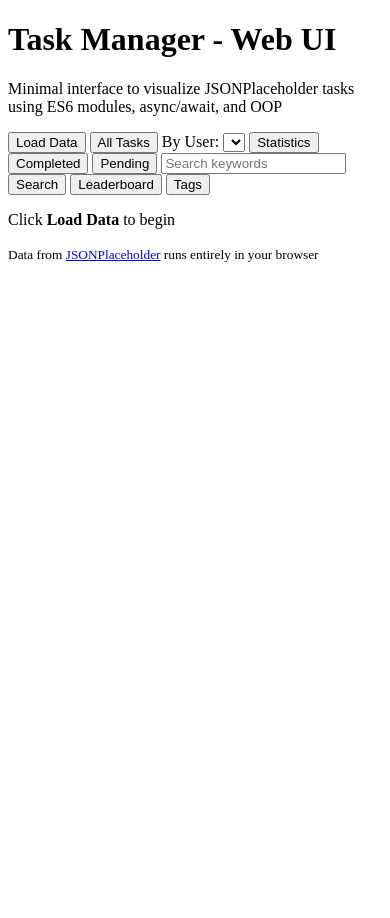
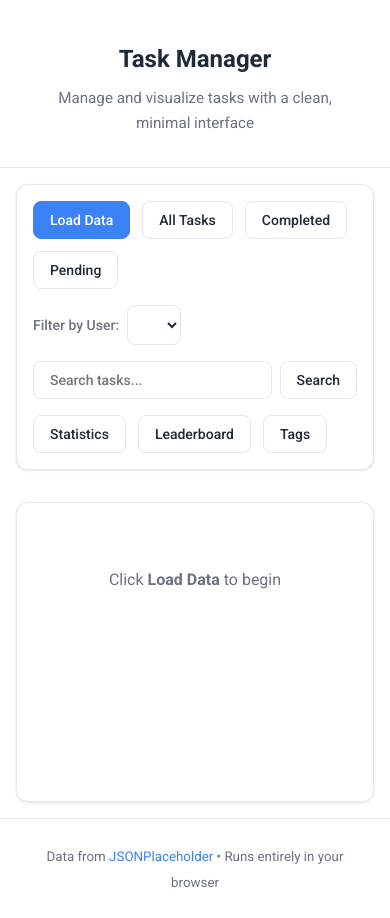
Before and after one commit to mmanueljoe/taskManagerAPIClient, a website: page index.html in a window 390 px wide. Before the commit the page ends 844 px from the top, so only its background shows below. Drawn offline with Linux system fonts and the light colour scheme.

Commit message:
implement ui interface for task manager client api

```diff
--- a/index.html
+++ b/index.html
@@ -3,37 +3,50 @@
   <head>
     <meta charset="UTF-8" />
     <meta name="viewport" content="width=device-width, initial-scale=1.0" />
-    <title>Task Manager - Web UI</title>
+    <link rel="stylesheet" href="./styles.css">
+    <title>Task Manager</title>
   </head>
   <body>
+    <div class="container">
       <header>
-
-        <h1>Task Manager - Web UI</h1>
+        <h1>Task Manager</h1>
         <p class="muted">
-          Minimal interface to visualize JSONPlaceholder tasks using ES6 modules,
-          async/await, and OOP
+          Manage and visualize tasks with a clean, minimal interface
         </p>
       </header>
 
       <main>
         <section class="toolbar">
-            <button id="load">Load Data</button>
+          <div class="toolbar-group">
+            <button id="load" class="btn-primary">Load Data</button>
             <button id="all">All Tasks</button>
-            <label for="userSelect">
-                By User:
-                <select name="" id="userSelect"></select>
+            <button id="completed">Completed</button>
+            <button id="pending">Pending</button>
+          </div>
+
+          <div class="toolbar-group">
+            <label for="userSelect" class="select-wrapper">
+              <span>Filter by User:</span>
+              <select id="userSelect"></select>
             </label>
+          </div>
+
+          <div class="toolbar-group">
+            <div class="search-wrapper">
+              <input id="searchInput" type="text" placeholder="Search tasks...">
+              <button id="searchBtn">Search</button>
+            </div>
+          </div>
+
+          <div class="toolbar-group">
             <button id="stats">Statistics</button>
-            <button>Completed</button>
-            <button>Pending</button>
-            <input id="searchInput" type="text" placeholder="Search keywords">
-            <button>Search</button>
-            <button>Leaderboard</button>
-            <button>Tags</button>
+            <button id="leaderboard">Leaderboard</button>
+            <button id="tagsBtn">Tags</button>
+          </div>
         </section>
 
-        <section id="panel">
-            <p>
+        <section id="panel" class="panel">
+          <p class="empty-state">
             Click <strong>Load Data</strong> to begin
           </p>
         </section>
@@ -41,12 +54,11 @@
 
       <footer>
         <small>
-            Data from <a href="https://jsonplaceholder.typicode.com">JSONPlaceholder</a> runs entirely in your browser
+          Data from <a href="https://jsonplaceholder.typicode.com" target="_blank">JSONPlaceholder</a> • Runs entirely in your browser
         </small>
       </footer>
+    </div>
 
-    <script src="./src/main.js ">
-
-    </script>
+    <script src="./src/uiMain.js" type="module"></script>
   </body>
 </html>
--- a/src/ui.js
+++ b/src/ui.js
@@ -1,4 +1,4 @@
-import { getElementByType } from "./utils";
+import { getElementByType } from "./utils.js";
 
 export class UI {
   constructor() {
@@ -107,18 +107,18 @@ export class UI {
             <h3>Statistics</h3>
             <div class='stats'>
                 <div class='stat'>
-                    <div>Total</div><strong>${stats.total}</strong>
+                    <div>Total</div><strong>${stats.totalTasks}</strong>
                 <div>
-                div class="stat">
-                    <div>Completed</div><strong>${stats.completed}</strong>
+                <div class='stat'>
+                    <div>Completed</div><strong>${stats.completedTasks}</strong>
                 </div>
-                <div class="stat">
-                    <div>Pending</div><strong>${stats.pending}</strong>
+                <div class='stat'>
+                    <div>Pending</div><strong>${stats.pendingTasks}</strong>
                 </div>
-                <div class="stat">
-                    <div>Overdue (demo)</div><strong>${stats.overdue}</strong>
+                <div class='stat'>
+                    <div>Overdue</div><strong>${stats.overdueTasks}</strong>
                 </div>
-                <div class="stat">
+                <div class='stat'>
                     <div>Unique users</div><strong>${stats.uniqueUsers}</strong>
                 </div>
             </div>
@@ -205,11 +205,11 @@ export class UI {
     }
 
     if(onPending){
-        this.elements.addEventListener('click', onPending);
+        this.elements.pending.addEventListener('click', onPending);
     }
 
     if(onCompleted){
-        this.elements.addEventListener('click', onCompleted);
+        this.elements.completed.addEventListener('click', onCompleted);
     }
 
     if(onSearch){
--- a/src/utils.js
+++ b/src/utils.js
@@ -1,21 +1,18 @@
 export function getElementByType(type, selector){
-    switch(type){
-        case type.toLowerCase() === 'id': {
-            document.getElementById(selector);
-            break;
+    switch(type.toLowerCase(type)){
+        case 'id': {
+            return document.getElementById(selector);
         }
 
-        case type.toLowerCase() === 'class': {
-            document.getElementsByClassName(selector);
-            break;
+        case 'class': {
+            return document.getElementsByClassName(selector);
         }
 
         case type.toLowerCase() === 'tag': {
-            document.getElementsByTagName(selector);
-            break;
+            return document.getElementsByTagName(selector);
         }
 
-        default:{
+        default: {
             console.log('Invalid selector type!');
             break;
         }
--- a/styles.css
+++ b/styles.css
@@ -1,85 +1,205 @@
+@import url('https://fonts.googleapis.com/css2?family=Roboto:ital,wght@0,100..900;1,100..900&display=swap');
+
 :root {
-  --bg: #0f172a;
-  --fg: #e5e7eb;
-  --muted: #94a3b8;
-  --accent: #22c55e;
-  --warn: #f59e0b;
+  --bg: #ffffff;
+  --fg: #1f2937;
+  --muted: #6b7280;
+  --accent: #3b82f6;
+  --accent-hover: #2563eb;
+  --success: #10b981;
+  --warning: #f59e0b;
   --danger: #ef4444;
-  --card: #111827;
-  --border: #1f2937;
+  --border: #e5e7eb;
+  --card: #f9fafb;
+  --shadow: 0 1px 3px rgba(0, 0, 0, 0.1);
+  --shadow-lg: 0 4px 6px rgba(0, 0, 0, 0.1);
+}
+
+* {
+  box-sizing: border-box;
 }
 
 body {
-  font-family: system-ui, -apple-system, Segoe UI, Roboto, Ubuntu, Cantarell,
-    "Noto Sans", sans-serif;
-  background: var(--bg);
+  font-family: 'Roboto', sans-serif;
+  background: var(--card);
   color: var(--fg);
   margin: 0;
+  padding: 0;
+  line-height: 1.6;
 }
 
-header,
-footer {
-  padding: 1rem 2rem;
+.container {
+  max-width: 1400px;
+  margin: 0 auto;
+  background: var(--bg);
+  min-height: 100vh;
+  display: flex;
+  flex-direction: column;
+  box-shadow: 0 0 40px rgba(0, 0, 0, 0.05);
+}
+
+header {
+  padding: 2.5rem 2rem 2rem;
+  text-align: center;
   border-bottom: 1px solid var(--border);
 }
 
-footer {
-  border-top: 1px solid var(--border);
-  border-bottom: none;
-  color: var(--muted);
+header h1 {
+  margin: 0 0 0.5rem;
+  font-size: 2rem;
+  font-weight: 700;
+  color: var(--fg);
+}
+
+header .muted {
+  margin: 0;
+  font-size: 0.95rem;
 }
 
 main {
-  padding: 1rem 2rem;
-  display: grid;
-  gap: 1rem;
+  flex: 1;
+  padding: 2rem;
+  display: flex;
+  flex-direction: column;
+  gap: 2rem;
 }
+
 .toolbar {
   display: flex;
+  flex-direction: column;
+  gap: 1rem;
+  padding: 1.5rem;
+  background: var(--bg);
+  border: 1px solid var(--border);
+  border-radius: 12px;
+  box-shadow: var(--shadow);
+}
+
+.toolbar-group {
+  display: flex;
   flex-wrap: wrap;
-  gap: 0.5rem;
+  gap: 0.75rem;
   align-items: center;
 }
 
 button,
 input,
 select {
-  background: var(--card);
+  font-family: 'Roboto', sans-serif;
+  font-size: 0.875rem;
+  padding: 0.625rem 1rem;
+  border: 1px solid var(--border);
+  border-radius: 8px;
+  transition: all 0.2s ease;
+  font-weight: 500;
+}
+
+button {
+  background: var(--bg);
   color: var(--fg);
-  border: 1px solid var(--border);
-  padding: 0.5rem 0.75rem;
-  border-radius: 0.5rem;
   cursor: pointer;
 }
 
 button:hover {
+  background: var(--card);
   border-color: var(--muted);
+  transform: translateY(-1px);
+  box-shadow: var(--shadow);
+}
+
+.btn-primary {
+  background: var(--accent);
+  color: white;
+  border-color: var(--accent);
+}
+
+.btn-primary:hover {
+  background: var(--accent-hover);
+  border-color: var(--accent-hover);
+}
+
+input,
+select {
+  background: var(--bg);
+  color: var(--fg);
+}
+
+input:focus,
+select:focus {
+  outline: none;
+  border-color: var(--accent);
+  box-shadow: 0 0 0 3px rgba(59, 130, 246, 0.1);
+}
+
+.select-wrapper {
+  display: flex;
+  align-items: center;
+  gap: 0.5rem;
+}
+
+.select-wrapper span {
+  font-size: 0.875rem;
+  font-weight: 500;
+  color: var(--muted);
+}
+
+.search-wrapper {
+  display: flex;
+  gap: 0.5rem;
+  flex: 1;
+  max-width: 400px;
+}
+
+.search-wrapper input {
+  flex: 1;
+}
+
+.panel {
+  padding: 3rem 2rem;
+  background: var(--bg);
+  border: 1px solid var(--border);
+  border-radius: 12px;
+  box-shadow: var(--shadow);
+  min-height: 300px;
+}
+
+.empty-state {
+  text-align: center;
+  color: var(--muted);
+  font-size: 1rem;
 }
 
 .cards {
   display: grid;
-  grid-template-columns: repeat(auto-fill, minmax(280px, 1fr));
-  gap: 0.75rem;
+  grid-template-columns: repeat(auto-fill, minmax(300px, 1fr));
+  gap: 1rem;
 }
 
 .card {
-  background: var(--card);
+  background: var(--bg);
   border: 1px solid var(--border);
-  border-radius: 0.75rem;
-  padding: 0.75rem;
+  border-radius: 10px;
+  padding: 1.25rem;
+  transition: all 0.2s ease;
+}
+
+.card:hover {
+  box-shadow: var(--shadow-lg);
+  transform: translateY(-2px);
 }
 
 .status {
   font-size: 0.875rem;
-  color: var(--muted);
+  font-weight: 500;
+  margin-top: 0.5rem;
 }
 
 .status .completed {
-  color: var(--accent);
+  color: var(--success);
 }
 
 .status .pending {
-  color: var(--warn);
+  color: var(--warning);
 }
 
 .status .overdue {
@@ -88,26 +208,92 @@ button:hover {
 
 .stats {
   display: grid;
-  grid-template-columns: repeat(auto-fit, minmax(180px, 1fr));
-  gap: 0.75rem;
+  grid-template-columns: repeat(auto-fit, minmax(200px, 1fr));
+  gap: 1rem;
 }
 
 .stat {
   background: var(--card);
   border: 1px solid var(--border);
-  border-radius: 0.75rem;
-  padding: 0.75rem;
+  border-radius: 10px;
+  padding: 1.25rem;
+  text-align: center;
 }
+
+.stat h3 {
+  margin: 0 0 0.5rem;
+  font-size: 2rem;
+  font-weight: 700;
+}
+
+.stat p {
+  margin: 0;
+  color: var(--muted);
+  font-size: 0.875rem;
+}
+
 .table {
   width: 100%;
   border-collapse: collapse;
+  background: var(--bg);
 }
+
 .table th,
 .table td {
   border-bottom: 1px solid var(--border);
-  padding: 0.5rem;
+  padding: 0.875rem;
   text-align: left;
+  font-family: 'Roboto', sans-serif;
 }
+
+.table th {
+  font-weight: 600;
+  color: var(--muted);
+  font-size: 0.875rem;
+  text-transform: uppercase;
+  letter-spacing: 0.05em;
+  font-family: 'Roboto', sans-serif;
+}
+
+.table tr:hover {
+  background: var(--card);
+}
+
+footer {
+  padding: 1.5rem 2rem;
+  text-align: center;
+  border-top: 1px solid var(--border);
+  color: var(--muted);
+  margin-top: auto;
+}
+
+footer a {
+  color: var(--accent);
+  text-decoration: none;
+}
+
+footer a:hover {
+  text-decoration: underline;
+}
+
 .muted {
   color: var(--muted);
 }
+
+@media (max-width: 768px) {
+  header h1 {
+    font-size: 1.5rem;
+  }
+
+  main {
+    padding: 1rem;
+  }
+
+  .toolbar {
+    padding: 1rem;
+  }
+
+  .search-wrapper {
+    max-width: 100%;
+  }
+}
```
Also changed, not shown: src/main.js (+1 -83 lines), src/uiMain.js (added, +86 -0 lines), README.md. Lines whose indentation alone changed are shown as unchanged.
